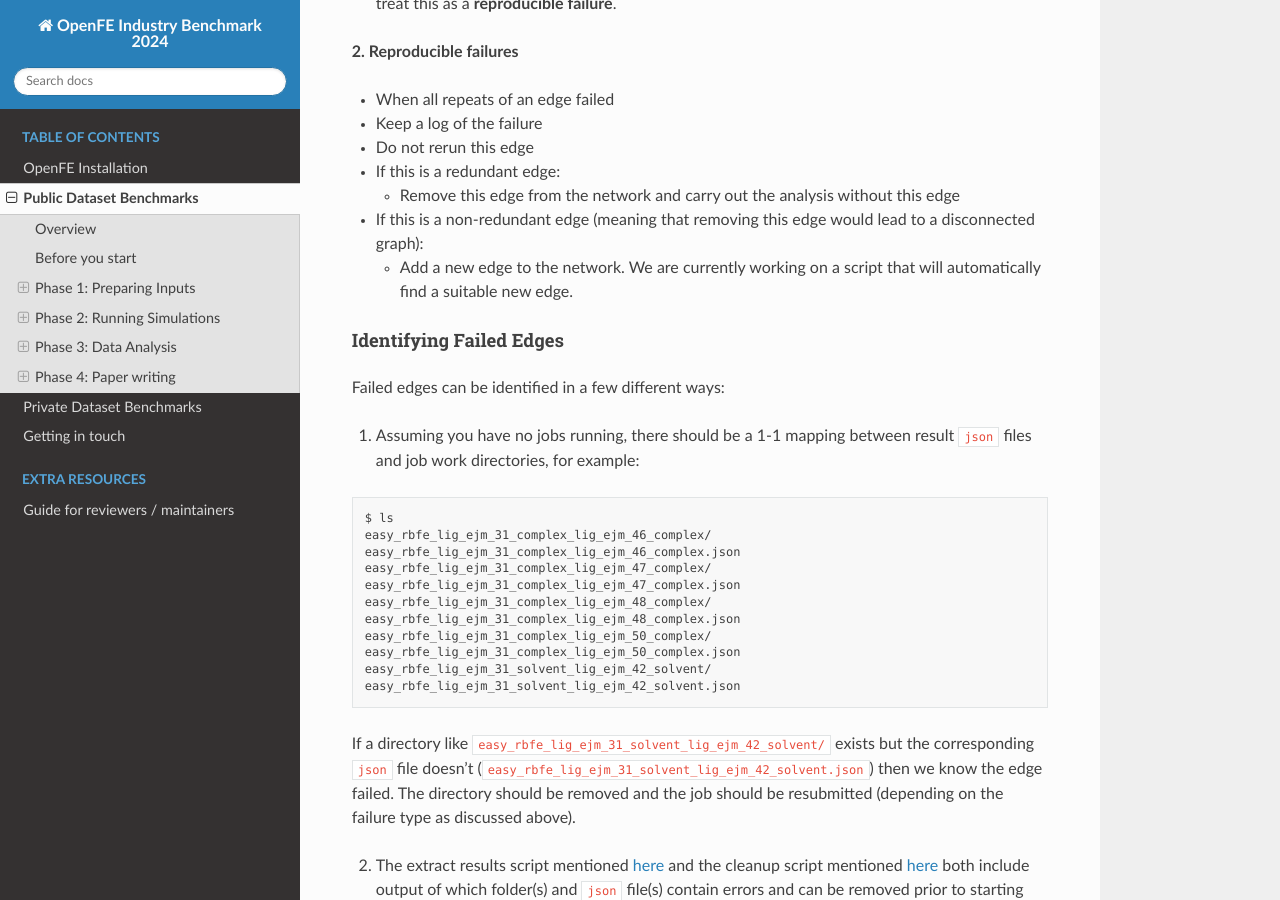
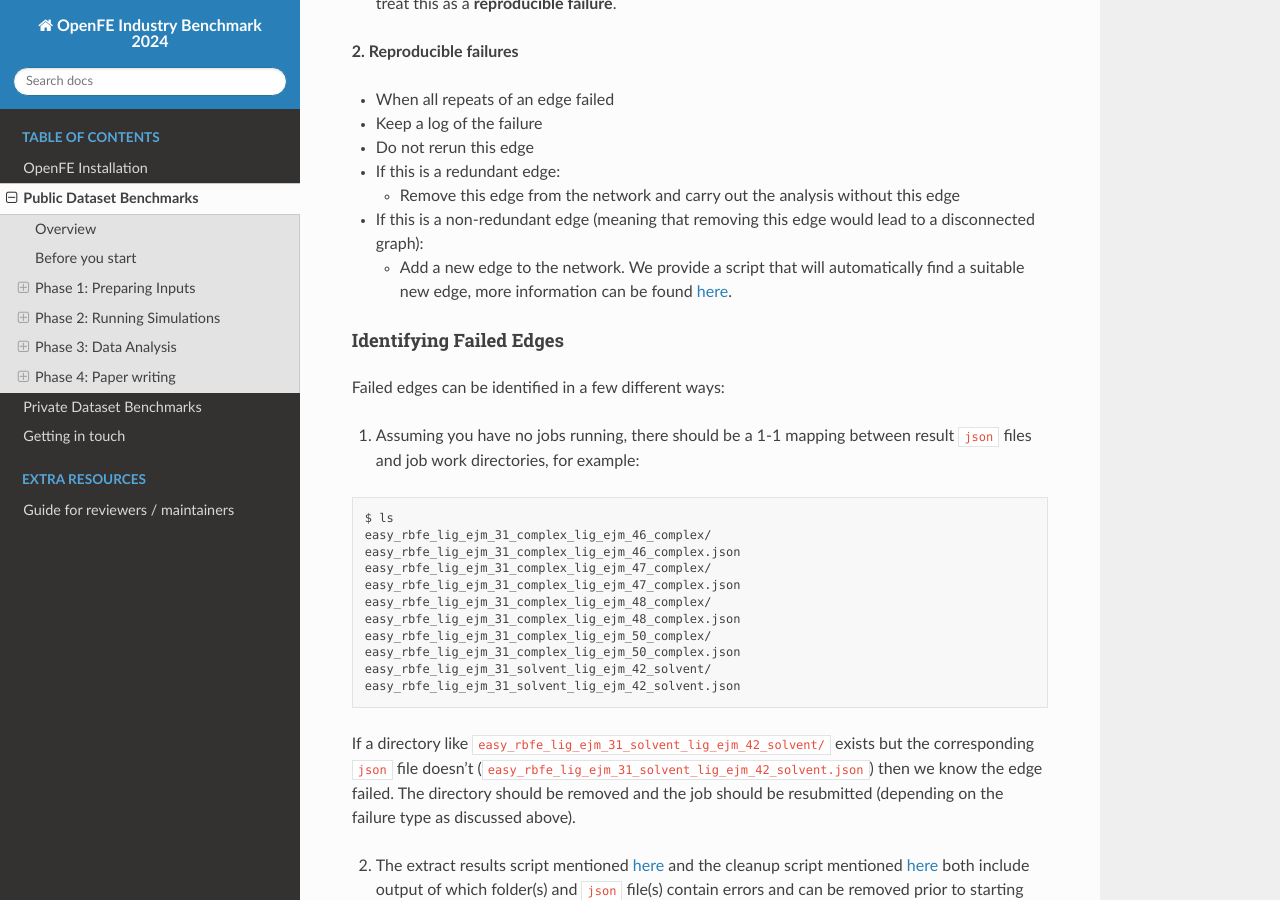
Before and after one commit to OpenFreeEnergy/IndustryBenchmarks2024, a Sphinx documentation site: the page built from docs/source/public/overview.rst, in a window 1280 px wide and 900 px high, scrolled down 5619 px. Built offline with Sphinx 7.4.7 and the Read the Docs theme 3.1.0, drawn with Linux system fonts in a browser that asks for light colours.

Commit message:
Small fix

```diff
--- a/docs/source/public/overview.rst
+++ b/docs/source/public/overview.rst
@@ -250,7 +250,7 @@
 
 * If this is a non-redundant edge (meaning that removing this edge would lead to a disconnected graph):
 
-  * Add a new edge to the network. We are currently working on a script that will automatically find a suitable new edge.
+  * Add a new edge to the network. We provide a script that will automatically find a suitable new edge, more information can be found :ref:`here <fix_networks>`.
 
 Identifying Failed Edges
 ------------------------
```
Also changed, not shown: other parts of docs/source/public/overview.rst (+2 -0 lines).
